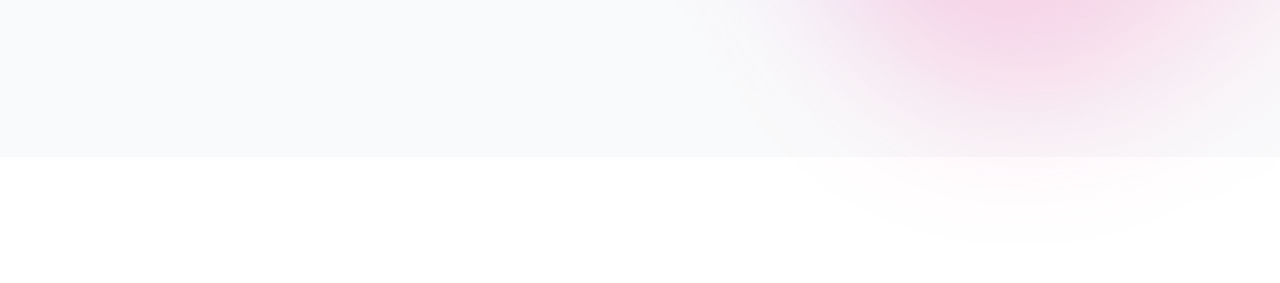
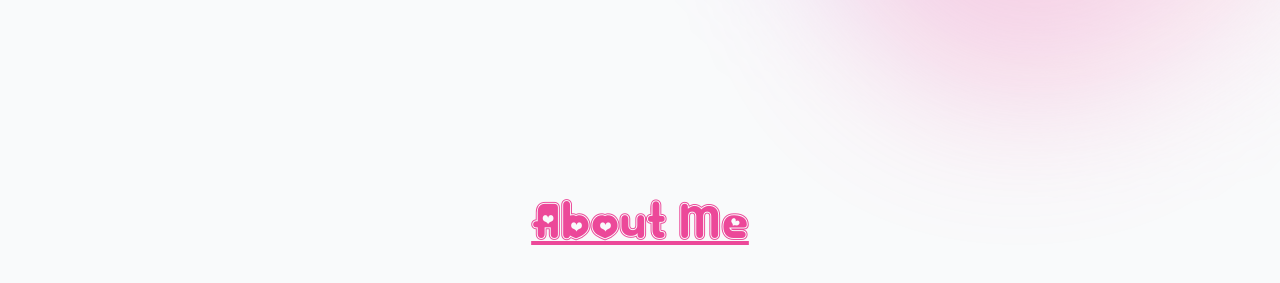
Before and after one commit to PramAhmad/PramAhmad.github.io, a website: page index.html in a window 1280 px wide. Shown: the part 631-914 px from the top of the page. Before the commit the page ends 800 px from the top, so only its background shows below. Drawn offline with nearby package versions, Linux system fonts and the light colour scheme.

Commit message:
add about me section

```diff
--- a/index.html
+++ b/index.html
@@ -155,7 +155,7 @@
               <li><a >Home</a></li>
               <li><a >About me</a></li>
               <li>
-                <a >My Art</a>
+                <a>My Art</a>
                 <ul class="p-2">
                   <li><a>Submenu 1</a></li>
                   <li><a>Submenu 2</a></li>
@@ -277,6 +277,15 @@
         </div>
       </div>
     </section>
+    <div class="min-h-[70vh] ">
+
+      <section class="py-10  section-hero container mx-auto   ">
+
+          <h3 class="text-pink-500 kawai-text font-bold text-5xl underline text-center">About Me</h3>
+
+      </section>
+    </div>
+
     <script>
      document.addEventListener("DOMContentLoaded", function () {
       var emotIndex = 1;
```
